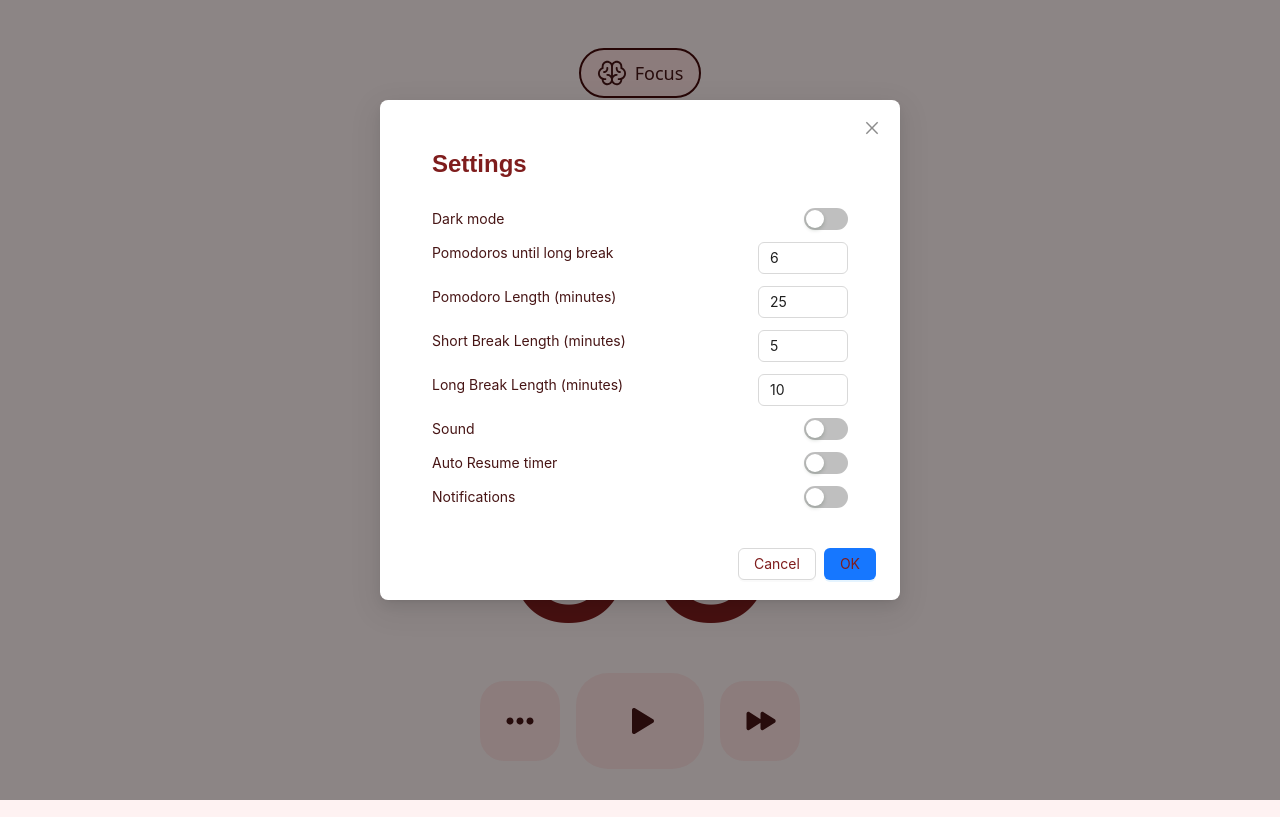
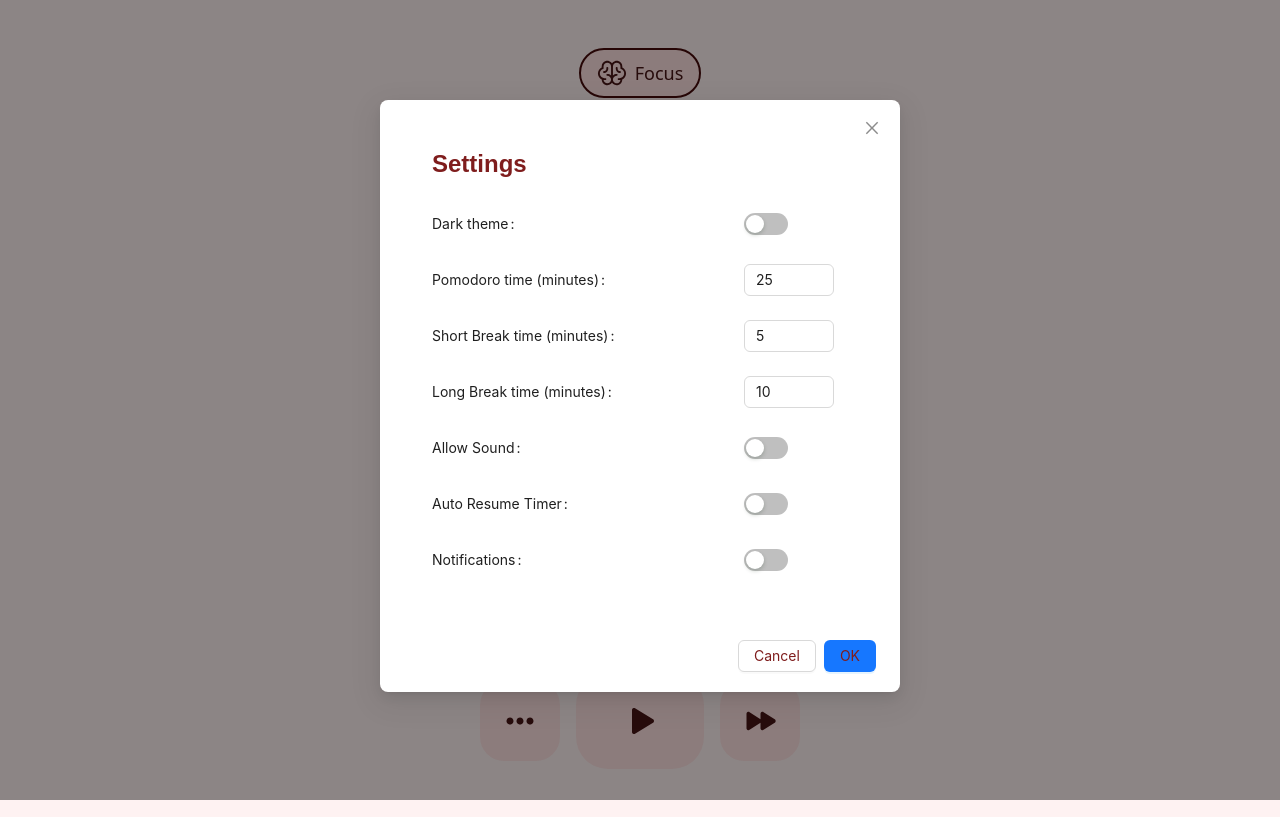
Before and after one commit to VictorDiasO/pomotracker-club-front, a Next.js app: page / in a window 1280 px wide. Both pictures are taken after a click on the button 520 px from the left and 721 px from the top of the page. Built offline with nearby package versions, Linux system fonts and the light colour scheme.

Commit message:
Wrapping the Modal into a Form

```diff
--- a/src/components/SettingsModal.tsx
+++ b/src/components/SettingsModal.tsx
@@ -1,7 +1,16 @@
 import { SetStateAction } from "react";
-import { InputNumber, Modal, Switch } from "antd";
-import { initialLongBreak, initialShortBreak, pomodoroPattern } from "@/constants/timers";
+import { Form, InputNumber, Modal, Switch } from "antd";
 
+const formItems = {
+  darkTheme: 'darkTheme',
+  pomodoroPattern: 'pomodoroPattern',
+  pomodoro: 'pomodoro',
+  shortBreak: 'shortBreak',
+  longBreak: 'longBreak',
+  sound: 'sound',
+  notifications: 'notifications',
+  autoResume: 'autoResume'
+}
 interface ISettingsModal {
   openSettingsModal: boolean;
   setOpenSettingsModal: (value: SetStateAction<boolean>) => void;
@@ -9,8 +18,8 @@ interface ISettingsModal {
   setPomodoro: React.Dispatch<React.SetStateAction<number>>;
   shortBreak: number;
   setShortBreak: React.Dispatch<React.SetStateAction<number>>;
-  // longBreak: number;
-  // setLongBreak: React.Dispatch<React.SetStateAction<number>>;
+  longBreak: number;
+  setLongBreak: React.Dispatch<React.SetStateAction<number>>;
 }
 
 export const SettingsModal = ({
@@ -19,8 +28,23 @@ export const SettingsModal = ({
   pomodoro,
   setPomodoro,
   shortBreak,
-  setShortBreak
+  setShortBreak,
+  longBreak,
+  setLongBreak
 }: ISettingsModal) => {
+  const [ form ] = Form.useForm();
+
+  const handleOk = () => {
+    console.log('Test: ', form.validateFields(), form.isFieldsValidating([formItems.pomodoro]));
+  }
+
+  // useEffect(() => {
+  //   form.setFieldsValue({
+  //     [formItems.pomodoro]: sessionStorage.getItem('pomodoro'),
+  //     [formItems.shortBreak]: sessionStorage.getItem('shortbreak'),
+  //     [formItems.longBreak]: sessionStorage.getItem('longbreak')
+  //   });
+  // }, []);
 
   return (
     <Modal
@@ -36,7 +60,7 @@ export const SettingsModal = ({
           </h1>
         </div>
         {/* Options */}
-        <div className="flex flex-col gap-3">
+        {/* <div className="flex flex-col gap-3">
           <div className="flex flex-row justify-between">
             <p>Dark mode</p>
             <Switch />
@@ -81,7 +105,99 @@ export const SettingsModal = ({
             <p>Notifications</p>
             <Switch />
           </div>
-        </div>
+        </div> */}
+        <Form
+          layout="horizontal"
+          labelCol={{ span: 18 }}
+          wrapperCol={{ span: 14 }}
+          labelAlign="left"
+          style={{ maxWidth: 600 }}
+          form={form}
+          onFinish={handleOk}
+        >
+          <Form.Item
+            label="Dark theme"
+            valuePropName="checked"
+            name={formItems.darkTheme}
+          >
+            <Switch />
+          </Form.Item>
+          <Form.Item
+            label="Pomodoro time (minutes)"
+            name={formItems.pomodoro}
+            rules={[{
+              type: 'number',
+              min: 1,
+              message: 'The input is not a number or is less than 1'
+            }]}
+            initialValue={pomodoro}
+          >
+            <InputNumber
+              defaultValue={pomodoro}
+              onChange={(e) => {
+                setPomodoro(Number(e));
+                sessionStorage.setItem('pomodoro', String(e));
+              }
+            }/>
+          </Form.Item>
+          <Form.Item
+            label="Short Break time (minutes)"
+            name={formItems.shortBreak}
+            rules={[{
+              type: 'number',
+              min: 1,
+              message: 'The input is not a number or is less than 1'
+            }]}
+            initialValue={shortBreak}
+          >
+            <InputNumber
+              defaultValue={shortBreak}
+              onChange={(e) => {
+                setShortBreak(Number(e));
+                sessionStorage.setItem('shortbreak', String(e));
+              }
+            }/>
+          </Form.Item>
+          <Form.Item
+            label="Long Break time (minutes)"
+            name={formItems.longBreak}
+            rules={[{
+              type: 'number',
+              min: 1,
+              message: 'The input is not a number or is less than 1'
+            }]}
+            initialValue={longBreak}
+          >
+            <InputNumber
+              defaultValue={longBreak}
+              onChange={(e) => {
+                setLongBreak(Number(e));
+                sessionStorage.setItem('longbreak', String(e));
+              }
+            }/>
+          </Form.Item>
+          <Form.Item
+            label="Allow Sound"
+            valuePropName="checked"
+            name={formItems.sound}
+          >
+            <Switch />
+          </Form.Item>
+          <Form.Item
+            label="Auto Resume Timer"
+            valuePropName="checked"
+            name={formItems.autoResume}
+          >
+            <Switch />
+          </Form.Item>
+          <Form.Item
+            label="Notifications"
+            valuePropName="checked"
+            name={formItems.notifications}
+          >
+            <Switch />
+          </Form.Item>
+        </Form>
       </div>
     </Modal>
   );
--- a/src/components/TimerController.tsx
+++ b/src/components/TimerController.tsx
@@ -26,7 +26,9 @@ export const TimerController = ({
   pomodoro,
   setPomodoro,
   shortBreak,
-  setShortBreak
+  setShortBreak,
+  longBreak,
+  setLongBreak
 }: ITimerController) => {
   const {
     initialPomodoro,
@@ -71,6 +73,8 @@ export const TimerController = ({
           setPomodoro={setPomodoro}
           shortBreak={shortBreak}
           setShortBreak={setShortBreak}
+          longBreak={longBreak}
+          setLongBreak={setLongBreak}
         />
       )}
       {/* Play and Pause */}
--- a/src/hooks/useTimer.ts
+++ b/src/hooks/useTimer.ts
@@ -127,9 +127,9 @@ export const useTimer = (): IUseTimer => {
   */
 
   useEffect(() => {
-    if (!sessionStorage.getItem('pomodoro') ||
-    !sessionStorage.getItem('shortbreak') ||
-    !sessionStorage.getItem('longbreak')) {
+    if (sessionStorage.getItem('pomodoro') === null ||
+    sessionStorage.getItem('shortbreak') === null ||
+    sessionStorage.getItem('longbreak') === null) {
       sessionStorage.setItem('pomodoro', '25');
       sessionStorage.setItem('shortbreak', '5');
       sessionStorage.setItem('longbreak', '10');
```
